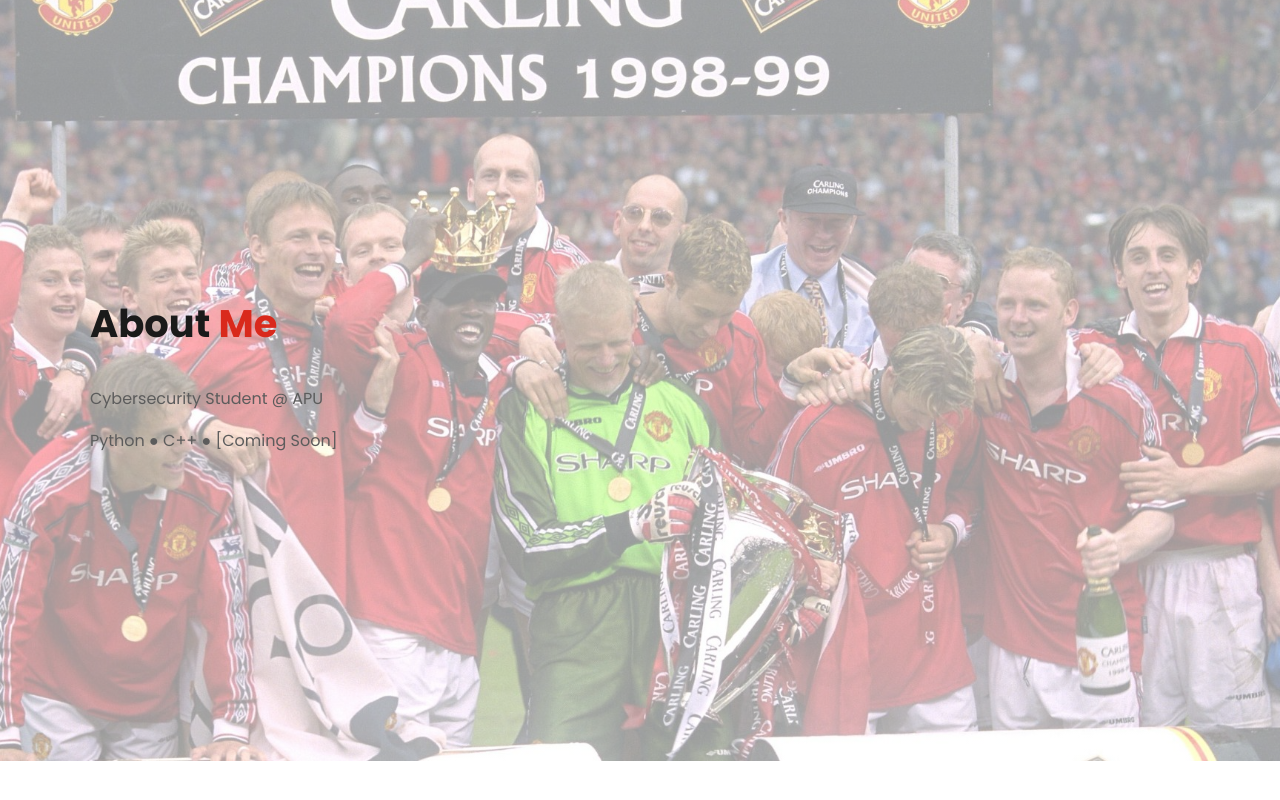
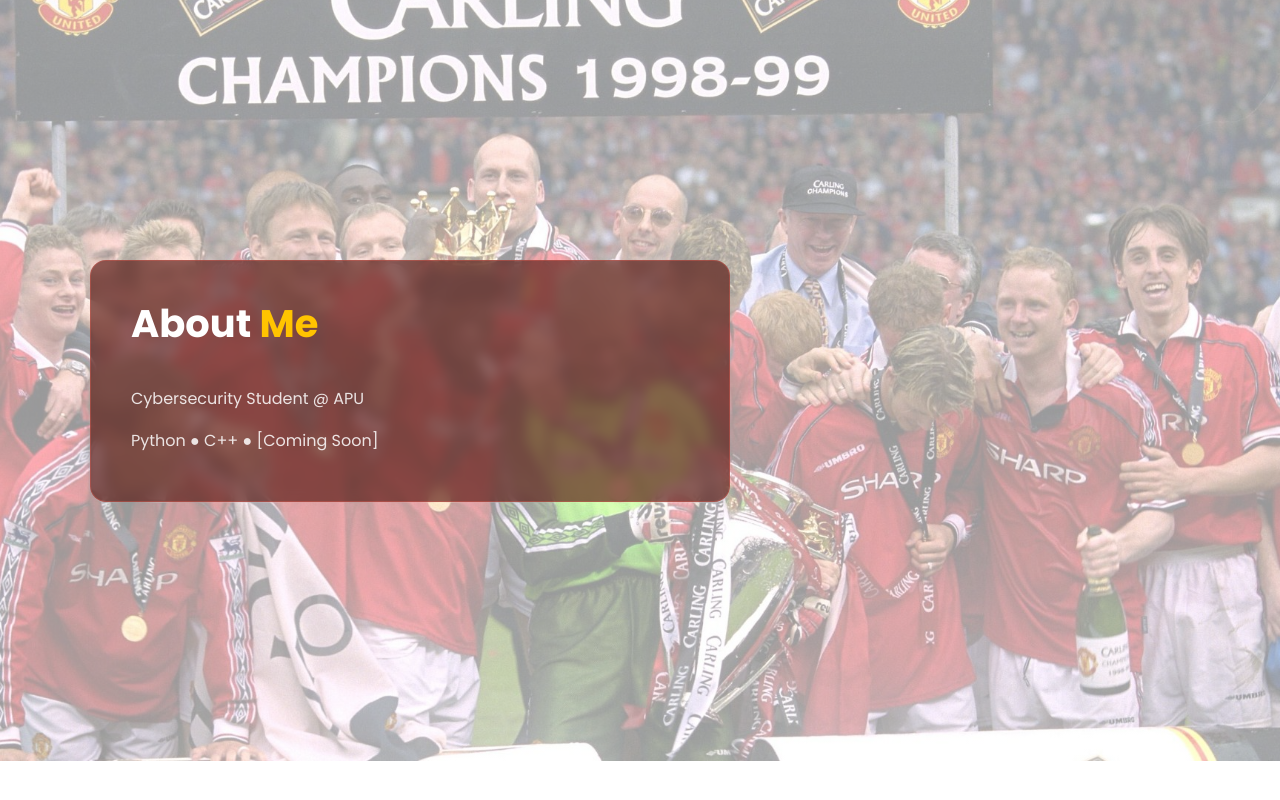
Before and after one commit to Jaspao/portofoliov1, a React (Vite) app: page / in a window 1280 px wide. Shown: the part 839-1639 px from the top of the page. Built offline with nearby package versions, Linux system fonts and the light colour scheme.

Commit message:
about me box

```diff
--- a/src/sections/About.css
+++ b/src/sections/About.css
@@ -8,3 +8,15 @@
   background-position: center;  /* which part of the photo stays visible */
   background-repeat: no-repeat;
 }
+.about__box {
+  max-width: 640px;
+  padding: 2rem 2.5rem;
+  background: hsl(var(--hue) 70% 20% / 0.65);        /* dark red, 65% opaque */
+  border: 1px solid hsl(var(--hue) 70% 60% / 0.4);   /* faint lighter edge */
+  border-radius: var(--radius);
+  backdrop-filter: blur(6px);                        /* softly blurs the photo behind the box */
+
+  color: #ffffff;                                    /* white text on the dark box */
+  --text-muted: rgb(255 255 255 / 0.85);
+}
+.about__box .accent { color: var(--gold); }
--- a/src/sections/About.tsx
+++ b/src/sections/About.tsx
@@ -4,10 +4,12 @@ import "./About.css";
 export default function About() {
   return (
     <div className="container about">
-      <h2 className="section__title">About <span className="accent">Me</span></h2>
-      {profile.about.map((p, i) => (
-        <p key={i}>{p}</p>
-      ))}
+      <div className="about__box">
+        <h2 className="section__title">About <span className="accent">Me</span></h2>
+          {profile.about.map((p, i) => (
+            <p key={i}>{p}</p>
+          ))}
+      </div>
     </div>
   );
 }
```
